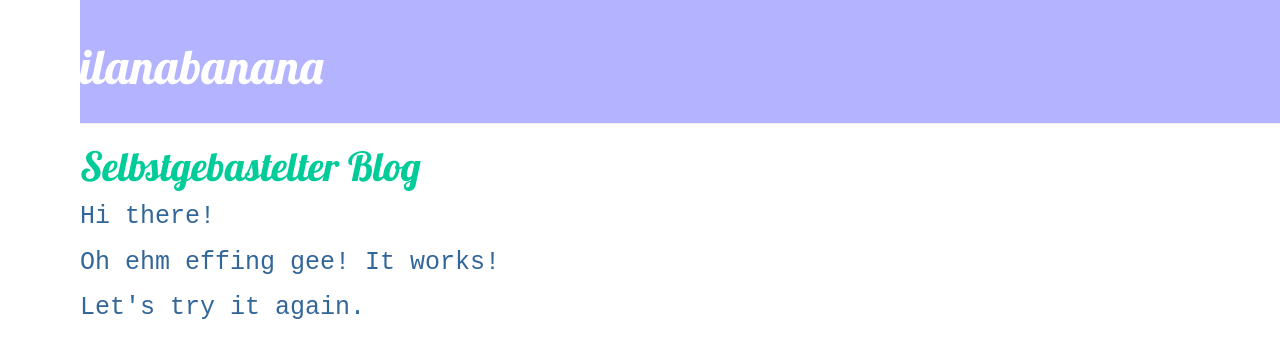
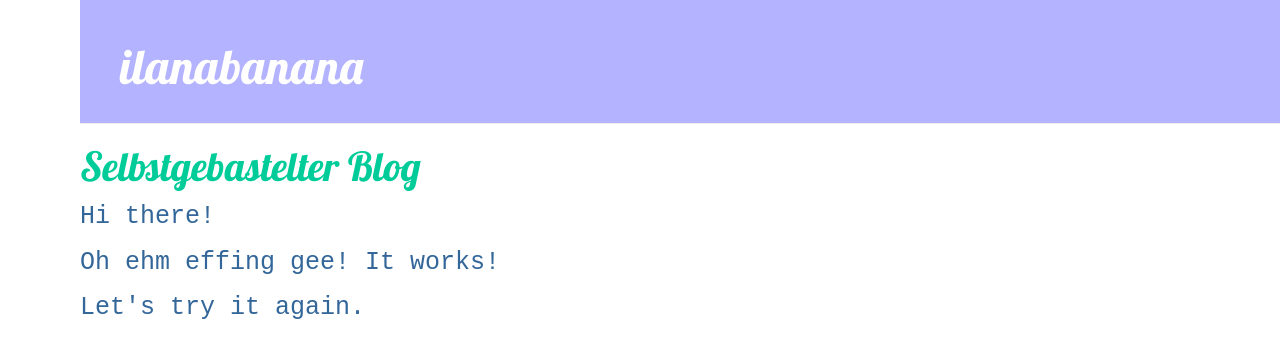
Before and after one commit to ilanabischof/my-first-blog, a Django app: page / in a window 1280 px wide. Shown: the top 358 px of the page. Run offline with Django 3.2, Linux system fonts and the light colour scheme; data that the repository does not hold is empty; some libraries are stand-ins or nearby versions.

```diff
--- a/blog/static/css/blog.css
+++ b/blog/static/css/blog.css
@@ -14,8 +14,8 @@ body {
 .page-header {
     background-color: #b3b3ff;
     margin-top: 0;
+    margin-left: 0;
     padding: 20px 20px 20px 40px;
-    padding-left: 0px;
 }
 
 .page-header h1, .page-header h1 a, .page-header h1 a:visited, .page-header h1 a:active {
```
